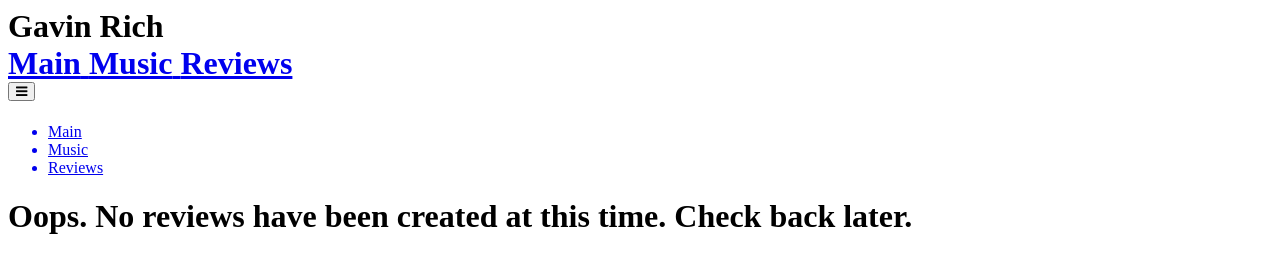
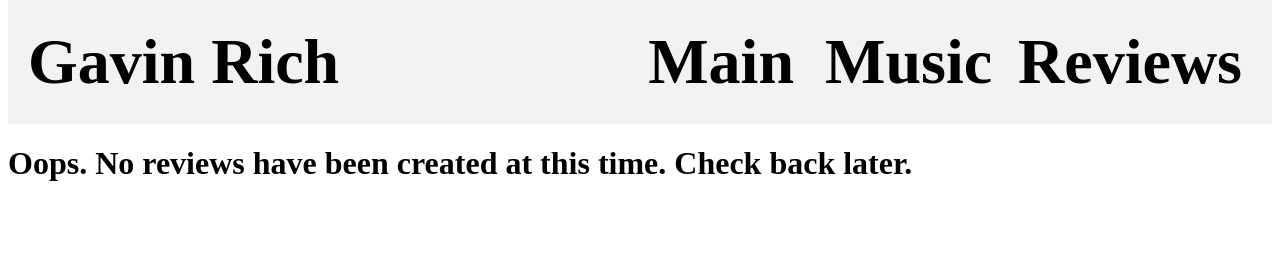
Before and after one commit to gman2002/gman2002.github.io, a plain HTML site: page review.html in a window 1280 px wide. Drawn offline with nearby package versions, Linux system fonts and the light colour scheme.

Commit message:
Update review.html

```diff
--- a/review.html
+++ b/review.html
@@ -1,7 +1,7 @@
 <html>
 <head>
 <body>
-<link rel="stylesheet" type="text/css" href="home.css">
+<link rel="stylesheet" type="text/css" href="review.css">
 <link rel="stylesheet" href="https://cdnjs.cloudflare.com/ajax/libs/font-awesome/4.7.0/css/font-awesome.min.css">
 <h1 id="header">
   <div class="header-top">
```
